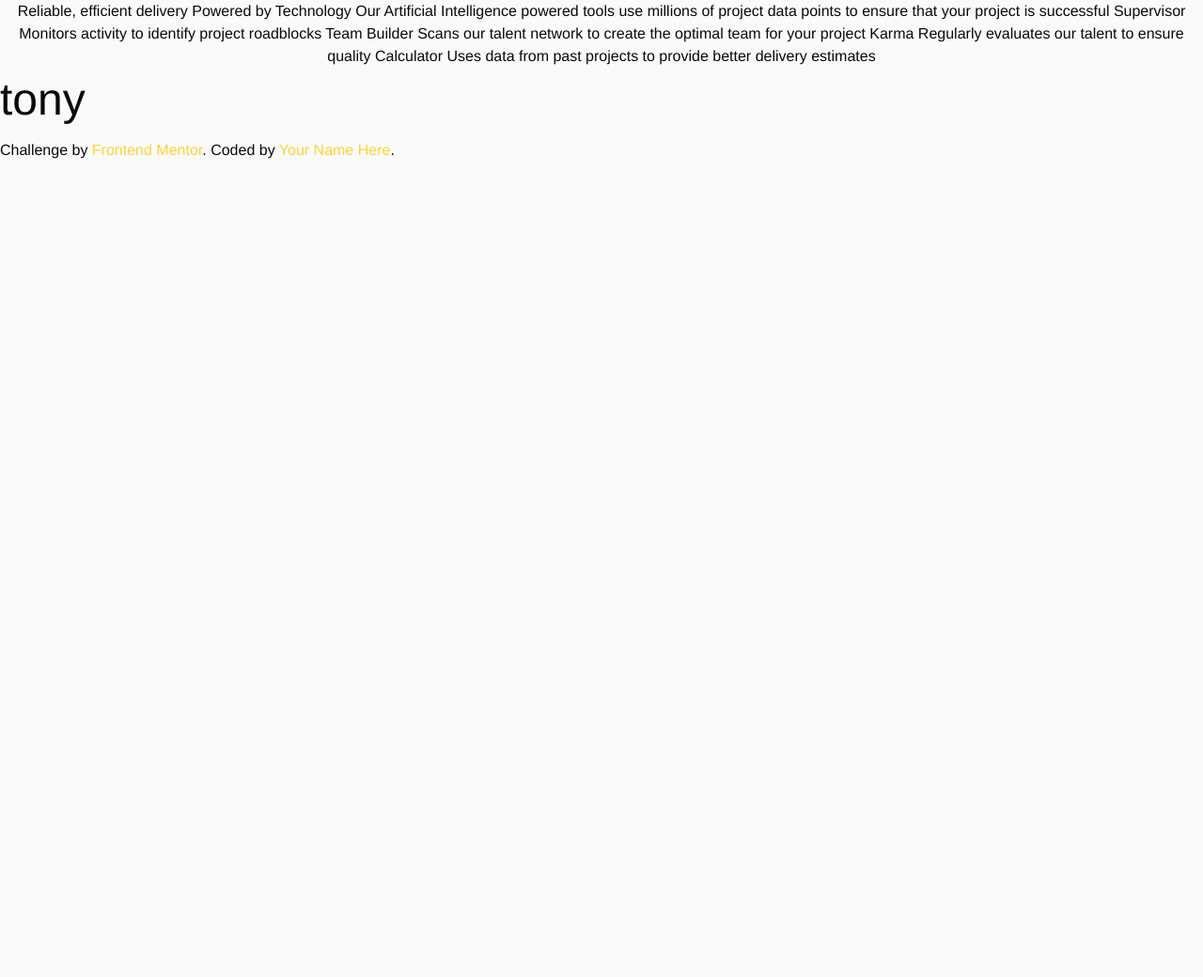
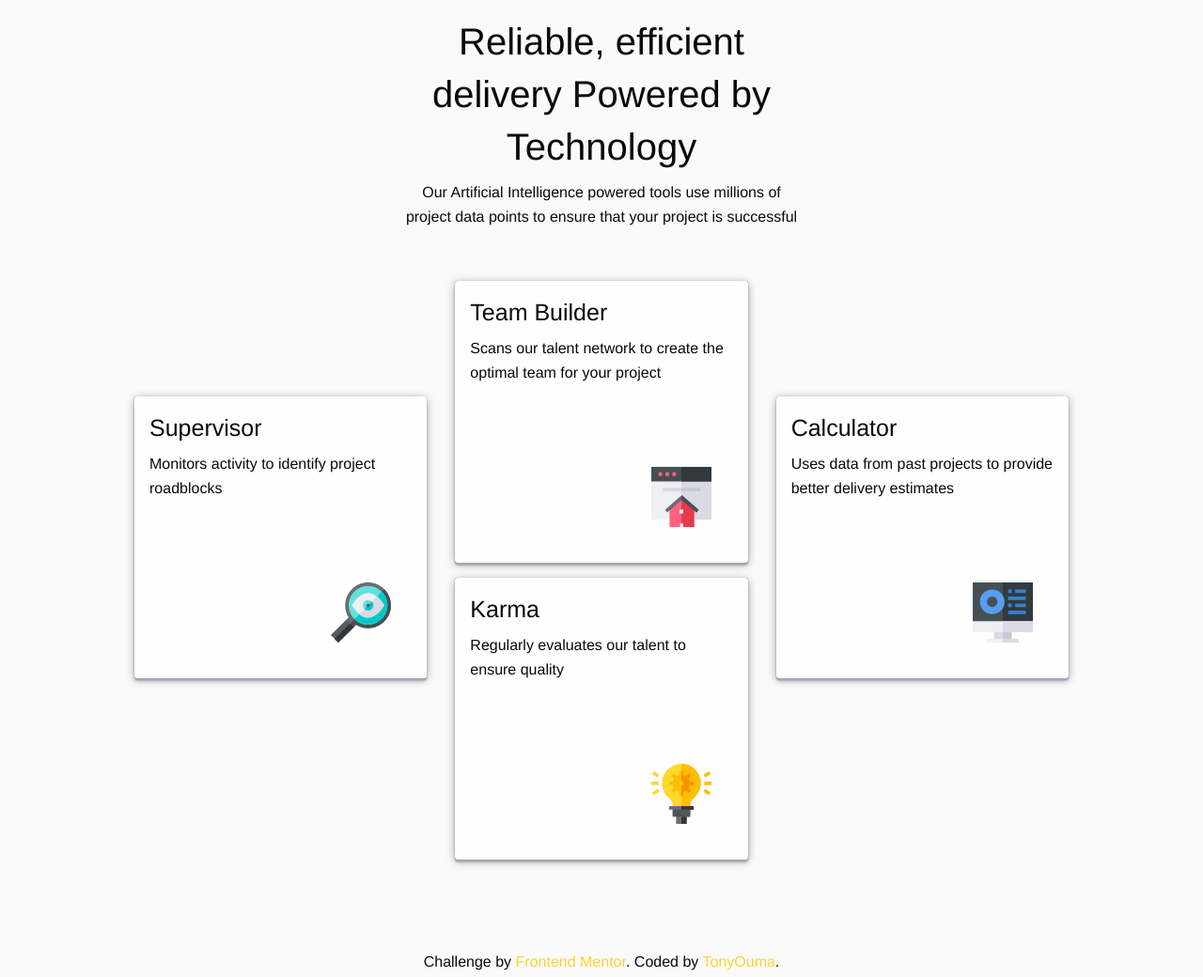
Before and after one commit to TonyOuma/Four-Challenge, a plain HTML site: page four-card-feature-section-master/index.html in a window 1280 px wide. Shown: the whole page at 94% size. Before the commit the page ends 800 px from the top, so only its background shows below. Drawn offline with Linux system fonts and the light colour scheme.

Commit message:
page setup(set up the page layout):
add contents, images, texts and little styling for better visual appeal

```diff
--- a/four-card-feature-section-master/assets/sass/main.scss
+++ b/four-card-feature-section-master/assets/sass/main.scss
@@ -3,5 +3,6 @@
 @import './abstracts/variables';
 @import './components/buttons';
 @import './layout/header';
+@import './layout/footer';
 @import './layout/navigation';
 @import './pages/home';
--- a/four-card-feature-section-master/assets/sass/pages/_home.scss
+++ b/four-card-feature-section-master/assets/sass/pages/_home.scss
@@ -1,3 +1,23 @@
 body {
     background: $light-gray;
+    padding: 2vh 10vw;
 }
+
+main {
+    padding-top: 5vh;
+    margin-bottom: 10vh;
+    .card {
+        height: 300px;
+        border: none;
+        box-shadow: 0 2.8px 2.2px $gray-blue, 0 .07px 0.4px $gray-blue, 0 1.5px 1px $gray-blue, 0 0.3px 0.9px $gray-blue, 0 1.8px 9.4px $gray-blue, 0 0px 0.2px $gray-blue;
+    }
+}
+
+.mar-center {
+    margin: 12% 0;
+}
+
+.img-pad {
+    padding-right: 3vw;
+    padding-bottom: 3vw;
+}
--- a/four-card-feature-section-master/index.html
+++ b/four-card-feature-section-master/index.html
@@ -16,19 +16,78 @@
 
 <body>
 
-    <header class="text-center">
-        Reliable, efficient delivery Powered by Technology Our Artificial Intelligence powered tools use millions of project data points to ensure that your project is successful Supervisor Monitors activity to identify project roadblocks Team Builder Scans our
-        talent network to create the optimal team for your project Karma Regularly evaluates our talent to ensure quality Calculator Uses data from past projects to provide better delivery estimates
+    <header>
+        <div class="row expanded">
+            <div class=" medium-5 float-center text-center">
+                <h2>
+                    Reliable, efficient delivery Powered by Technology
+                </h2>
+                <p>Our Artificial Intelligence powered tools use millions of project data points to ensure that your project is successful
+                </p>
+
+
+            </div>
+        </div>
+
 
     </header>
     <main>
-        <h1 class="f-400">tony</h1>
+        <div class="row expanded">
+            <div class="columns medium-4 small-12 mar-center">
+                <div class="card">
+                    <div class="card-section">
+                        <h4>Supervisor</h4>
+                        <p>Monitors activity to identify project roadblocks</p>
+                    </div>
+                    <div class="img-pad">
+                        <img src="./assets/images/icon-supervisor.svg" alt="" class="float-right">
+                    </div>
+                </div>
+            </div>
+            <div class="columns medium-4 small-12">
+                <div class="card">
+                    <div class="card">
+                        <div class="card-section">
+                            <h4>Team Builder</h4>
+                            <p>Scans our talent network to create the optimal team for your project</p>
+                        </div>
+                        <div class="img-pad">
+                            <img src="./assets/images/icon-team-builder.svg" alt="" class="float-right">
+                        </div>
+                    </div>
+                </div>
+                <div class="card">
+                    <div class="card">
+                        <div class="card-section">
+                            <h4>Karma</h4>
+                            <p>Regularly evaluates our talent to ensure quality</p>
+                        </div>
+                        <div class="img-pad">
+                            <img src="./assets/images/icon-karma.svg" alt="" class="float-right">
+                        </div>
+                    </div>
+                </div>
+            </div>
+            <div class="columns medium-4 small-12 mar-center">
+                <div class="card">
+                    <div class="card">
+                        <div class="card-section">
+                            <h4>Calculator</h4>
+                            <p>Uses data from past projects to provide better delivery estimates</p>
+                        </div>
+                        <div class="img-pad">
+                            <img src="./assets/images/icon-calculator.svg" alt="" class="float-right">
+                        </div>
+                    </div>
+                </div>
+            </div>
+        </div>
     </main>
 
 
-    <footer>
+    <footer class="text-center">
         <p class="attribution">
-            Challenge by <a href="https://www.frontendmentor.io?ref=challenge" target="_blank">Frontend Mentor</a>. Coded by <a href="#">Your Name Here</a>.
+            Challenge by <a href="https://www.frontendmentor.io?ref=challenge" target="_blank">Frontend Mentor</a>. Coded by <a href="#">TonyOuma</a>.
         </p>
     </footer>
 </body>
```
Also changed, not shown: four-card-feature-section-master/assets/css/main.min.css, four-card-feature-section-master/assets/sass/layout/_footer.scss (added), 1 other file.
